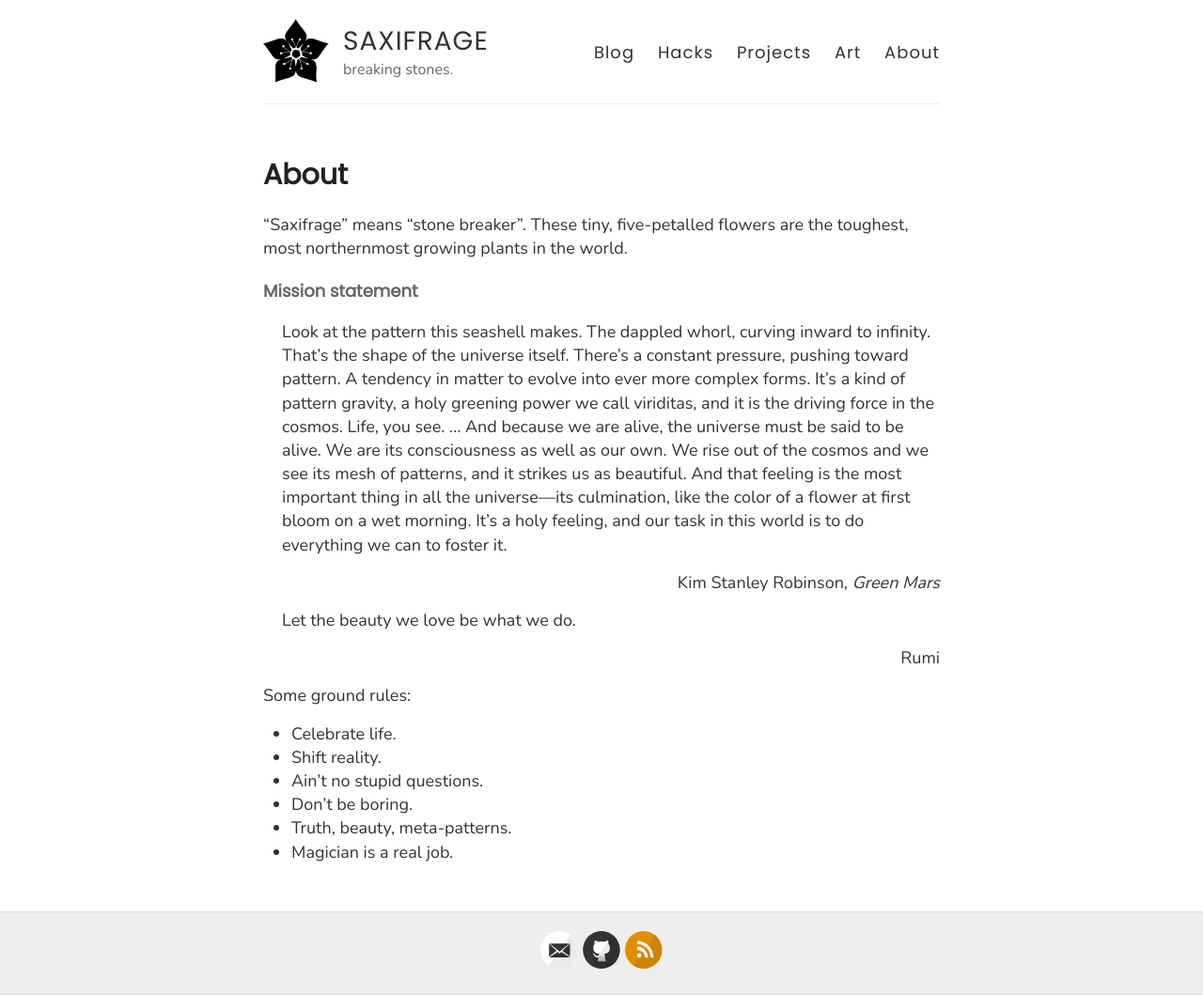
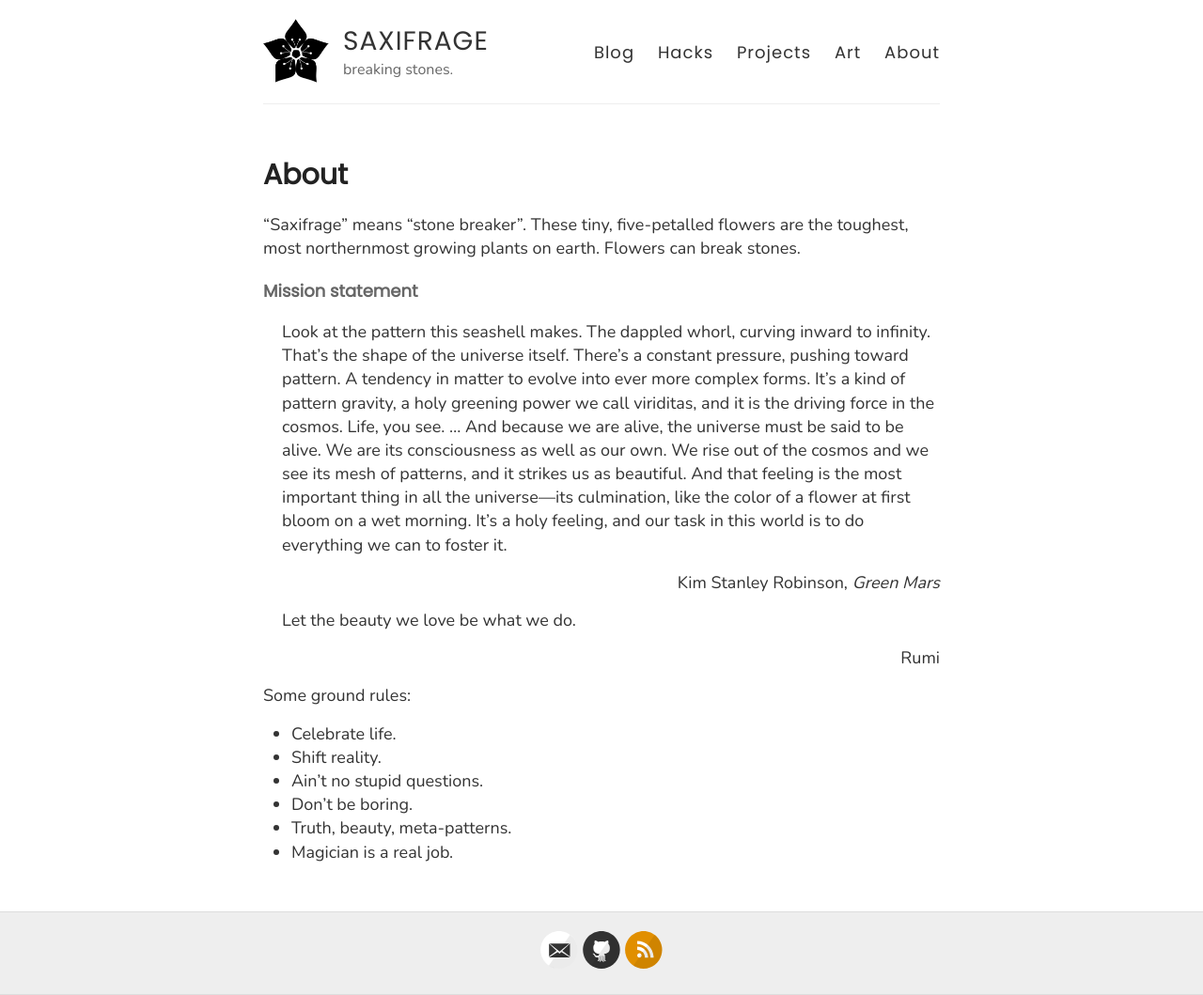
Before and after one commit to heptarch/heptarch.github.io, a Jekyll site: the page built from about.md, in a window 1280 px wide. Shown: the whole page at 94% size. Built offline with Jekyll 4.4.1, drawn with Linux system fonts in a browser that asks for light colours.

Commit message:
Update about.md

```diff
--- a/about.md
+++ b/about.md
@@ -5,7 +5,8 @@ permalink: /about/
 ---
 
 "Saxifrage" means "stone breaker". These tiny, five-petalled
-flowers are the toughest, most northernmost growing plants in the world.
+flowers are the toughest, most northernmost growing plants on
+earth. Flowers can break stones.
 
 #### Mission statement
 
```
